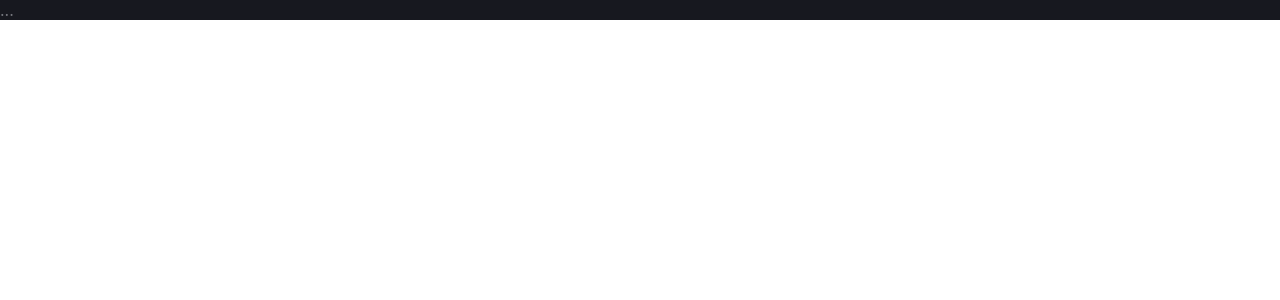
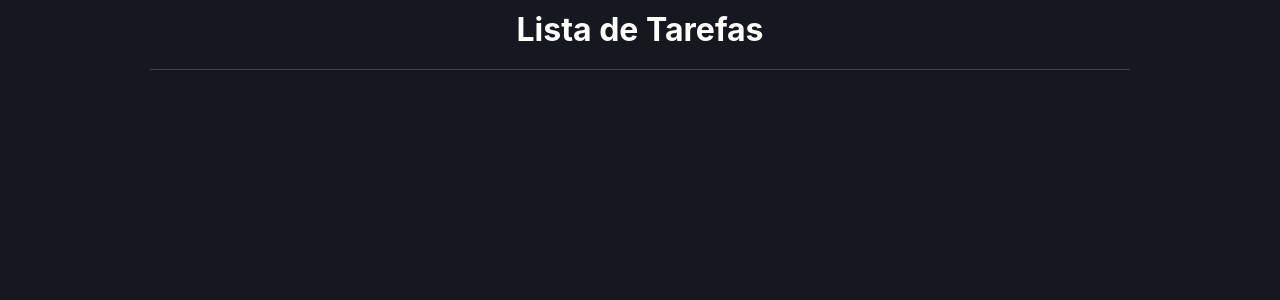
Before and after one commit to jamangueira7/to-do-list-react-, a React (Create React App) app: page / in a window 1280 px wide. Shown: the top 300 px of the page. Built offline with nearby package versions, Linux system fonts and the light colour scheme.

Commit message:
add mais estilização e o primeiro model

```diff
--- a/src/App.styles.ts
+++ b/src/App.styles.ts
@@ -3,4 +3,20 @@ import styled from 'styled-components';
 export const Container = styled.div`
     background-color: #17181F;
     color: #797A81;
+    min-height: 100vh;
 `;
+
+export const Area = styled.div`
+    margin: auto;
+    max-width: 980px;
+    padding: 10px;
+`;
+
+export const Header = styled.h1`
+    margin: 0;
+    padding: 0;
+    color: #FFF;
+    text-align: center;
+    border-bottom: 1px solid #444;
+    padding-bottom: 20px;
+`;
--- a/src/App.tsx
+++ b/src/App.tsx
@@ -1,9 +1,14 @@
+import {useState } from 'react';
 import * as Components from './App.styles';
 
 const App = () => {
+    const [list, setList] = useState([]);
+
     return(
         <Components.Container>
-            ...
+            <Components.Area>
+                <Components.Header>Lista de Tarefas</Components.Header>
+            </Components.Area>
         </Components.Container>
     );
 }
```
Also changed, not shown: src/types/Item.ts (added).
